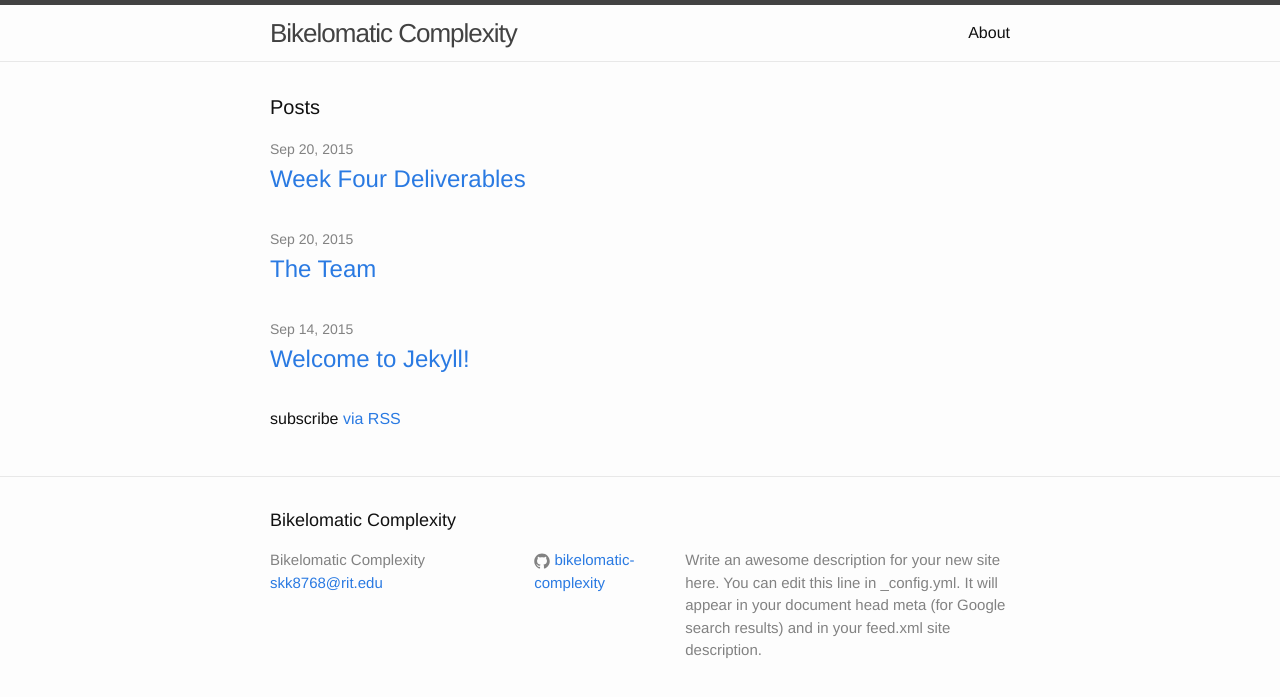
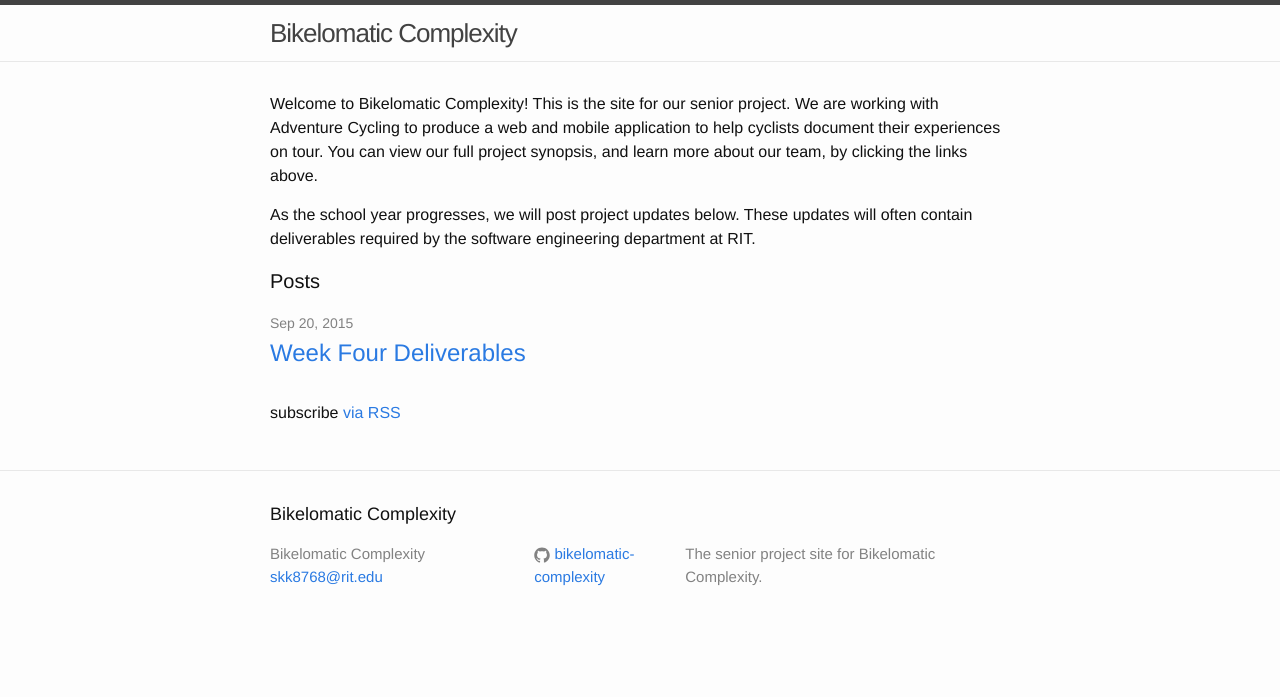
Before and after one commit to bikelomatic-complexity/bikelomatic-complexity.github.io, a Jekyll site: the page built from index.html, in a window 1280 px wide. Shown: the top 697 px of the page. Built offline with Jekyll 4.4.1, drawn with Linux system fonts in a browser that asks for light colours.

Commit message:
More changes

```diff
--- a/_config.yml
+++ b/_config.yml
@@ -2,9 +2,7 @@
 title: Bikelomatic Complexity
 email: skk8768@rit.edu
 description: > # this means to ignore newlines until "baseurl:"
-  Write an awesome description for your new site here. You can edit this
-  line in _config.yml. It will appear in your document head meta (for
-  Google search results) and in your feed.xml site description.
+  The senior project site for Bikelomatic Complexity.
 baseurl: "" # the subpath of your site, e.g. /blog/
 url: "http://bikelomatic-complexity.gitub.io" # the base hostname & protocol for your site
 github_username: bikelomatic-complexity
--- a/_includes/head.html
+++ b/_includes/head.html
@@ -6,6 +6,7 @@
   <title>{% if page.title %}{{ page.title }}{% else %}{{ site.title }}{% endif %}</title>
   <meta name="description" content="{% if page.excerpt %}{{ page.excerpt | strip_html | strip_newlines | truncate: 160 }}{% else %}{{ site.description }}{% endif %}">
 
+  <!--<link rel="stylesheet" href="{{ relative }}css/main.css">-->
   <link rel="stylesheet" href="{{ "/css/main.css" | prepend: site.baseurl }}">
   <link rel="canonical" href="{{ page.url | replace:'index.html','' | prepend: site.baseurl | prepend: site.url }}">
   <link rel="alternate" type="application/rss+xml" title="{{ site.title }}" href="{{ "/feed.xml" | prepend: site.baseurl | prepend: site.url }}" />
--- a/_posts/2015-09-20-week-four-deliverables.markdown
+++ b/_posts/2015-09-20-week-four-deliverables.markdown
@@ -7,7 +7,7 @@
 
 Our team has spent the first month of the semester starting up our project. We
 began by meeting with our faculty coach and project sponsor for the first time.
-You can learn more about [our team]({% post_url 2015-09-20-team %}) on the site.
+You can learn more about [our team]({{site.baseurl}}/team) on the site.
 We have also produced several deliverables that will serve to guide us the
 rest of the year. We discuss these below.
 
--- a/_sass/_layout.scss
+++ b/_sass/_layout.scss
@@ -234,3 +234,8 @@
         }
     }
 }
+
+td, th {
+    padding-right: 40px;
+    text-align: left;
+}
--- a/index.html
+++ b/index.html
@@ -3,6 +3,19 @@
 ---
 
 <div class="home">
+
+  <p>
+    Welcome to Bikelomatic Complexity! This is the site for our senior project.
+    We are working with Adventure Cycling to produce a web and mobile
+    application to help cyclists document their experiences on tour. You can
+    view our full project synopsis, and learn more about our team, by clicking
+    the links above.
+  </p>
+  <p>
+    As the school year progresses, we will post project updates below. These
+    updates will often contain deliverables required by the software engineering
+    department at RIT.
+  </p>
 
   <h1 class="page-heading">Posts</h1>
 
```
Also changed, not shown: _posts/2015-09-14-welcome-to-jekyll.markdown (deleted, +0 -25 lines), _posts/2015-09-20-team.markdown (deleted, +0 -17 lines), about.md (deleted, +0 -11 lines).
